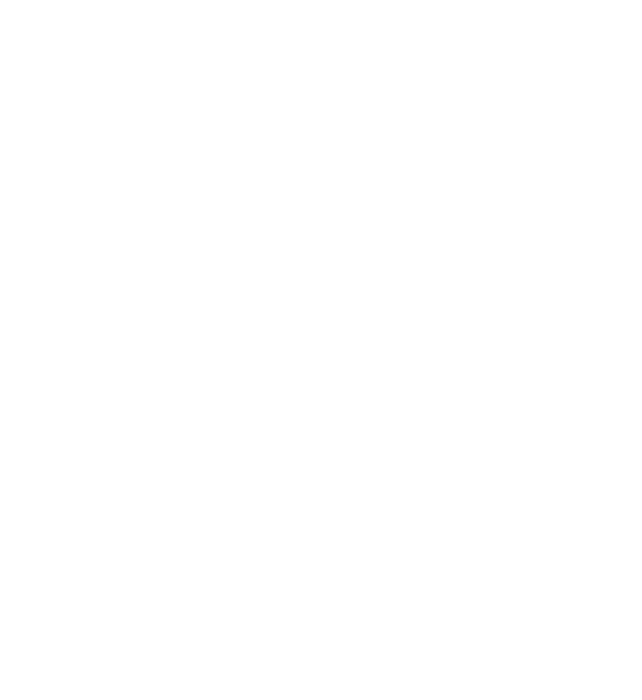
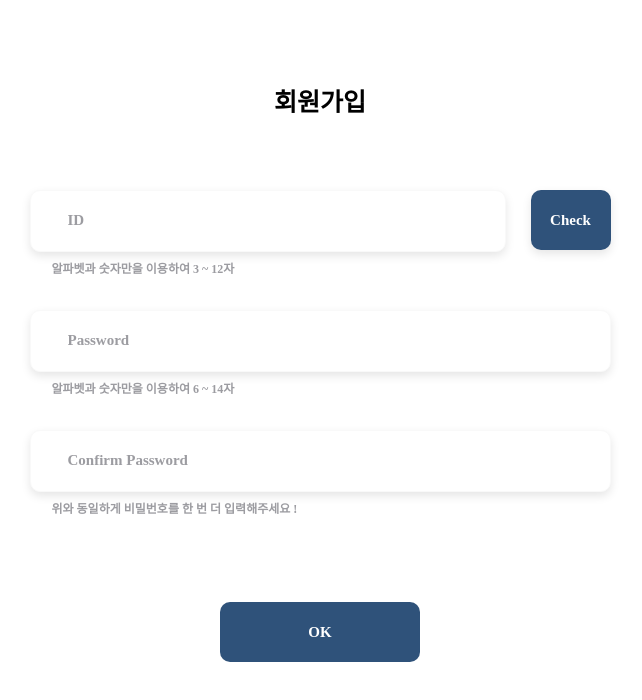
Before and after one commit to KimSetJeong/mju-capstone1-frontend, a React (Create React App) app: page /signup in a window 1280 px wide. Shown: the top 700 px of the page, without its empty margins (320-962 px from the left). Built offline with nearby package versions, Linux system fonts and the light colour scheme; a web font is replaced by a local one.

Commit message:
Feat: Sign Up 구현

```diff
--- a/src/App.tsx
+++ b/src/App.tsx
@@ -1,7 +1,24 @@
-import React from 'react';
+import { BrowserRouter as Router, Routes, Route } from 'react-router-dom';
+import { ThemeProvider } from 'styled-components';
+import { theme } from './styles/theme';
+import { GlobalFont } from './styles/GlobalFont';
+import GlobalStyle from './styles/GlobalStyle';
+import SignUp from './pages/SignUp';
 
 function App() {
-  return <></>;
+  return (
+    <>
+      <ThemeProvider theme={theme}>
+        <GlobalFont />
+        <GlobalStyle />
+        <Router>
+          <Routes>
+            <Route path="/signup" element={<SignUp />} />
+          </Routes>
+        </Router>
+      </ThemeProvider>
+    </>
+  );
 }
 
 export default App;
--- /dev/null
+++ b/src/pages/SignUp.tsx
@@ -0,0 +1,119 @@
+import { styled } from 'styled-components';
+
+const SignUp = () => {
+  return (
+    <Container>
+      <Title>회원가입</Title>
+      <div>
+        <IdWrapper>
+          <IdInput placeholder="ID" />
+          <IdBtn>Check</IdBtn>
+        </IdWrapper>
+        <InputGuide>알파벳과 숫자만을 이용하여 3 ~ 12자</InputGuide>
+      </div>
+      <div>
+        <PWInput placeholder="Password" type="password" />
+        <InputGuide>알파벳과 숫자만을 이용하여 6 ~ 14자</InputGuide>
+      </div>
+      <div>
+        <PWInput placeholder="Confirm Password" />
+        <InputGuide>
+          위와 동일하게 비밀번호를 한 번 더 입력해주세요 !
+        </InputGuide>
+      </div>
+      <OKBtn>OK</OKBtn>
+    </Container>
+  );
+};
+
+export default SignUp;
+
+const Container = styled.div`
+  display: flex;
+  flex-direction: column;
+  justify-content: center;
+  align-items: center;
+  gap: 35px;
+  margin-top: 90px;
+`;
+
+const Title = styled.p`
+  font-size: 25px;
+  font-weight: 900;
+  margin-bottom: 40px;
+`;
+
+const IdWrapper = styled.div`
+  display: flex;
+  gap: 25px;
+`;
+
+const IdInput = styled.input`
+  width: 400px;
+  height: 60px;
+  border: 1px solid #f9f9f9;
+  border-radius: 10px;
+  box-shadow: 0 4px 10px 0 rgba(00, 00, 00, 0.1);
+  padding: 0 37px;
+
+  &:focus {
+    outline: none;
+  }
+
+  &::placeholder {
+    font-size: 15px;
+    font-weight: 800;
+    color: #9c9ca1;
+  }
+`;
+
+const IdBtn = styled.button`
+  width: 80px;
+  height: 60px;
+  border-radius: 10px;
+  background-color: ${({ theme }) => theme.color.BLUE700};
+  color: ${({ theme }) => theme.color.WHITE};
+  font-size: 15px;
+  font-weight: 800;
+  text-align: center;
+  box-shadow: 0 4px 10px 0 rgba(00, 00, 00, 0.1);
+`;
+
+const PWInput = styled.input`
+  width: 505px;
+  height: 60px;
+  border: 1px solid #f9f9f9;
+  border-radius: 10px;
+  box-shadow: 0 4px 10px 0 rgba(00, 00, 00, 0.1);
+  padding: 0 37px;
+
+  &:focus {
+    outline: none;
+  }
+
+  &::placeholder {
+    font-size: 15px;
+    font-weight: 800;
+    color: #9c9ca1;
+  }
+`;
+
+const InputGuide = styled.p`
+  width: 505px;
+  font-size: 12px;
+  font-weight: 800;
+  color: #9c9ca1;
+  margin: 11px 0 0 22px;
+`;
+
+const OKBtn = styled.button`
+  width: 200px;
+  height: 60px;
+  border-radius: 10px;
+  background-color: ${({ theme }) => theme.color.BLUE700};
+  color: ${({ theme }) => theme.color.WHITE};
+  font-size: 15px;
+  font-weight: 800;
+  text-align: center;
+  margin-top: 52px;
+`;
```
